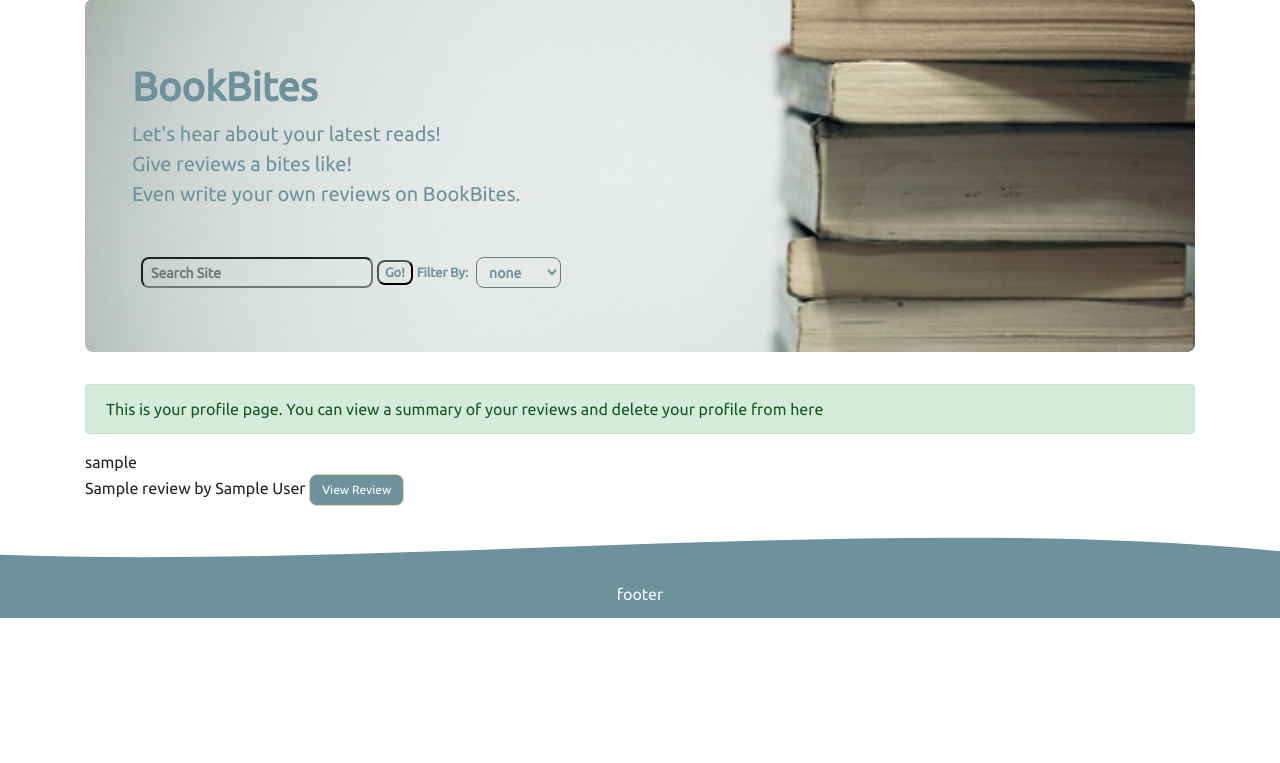
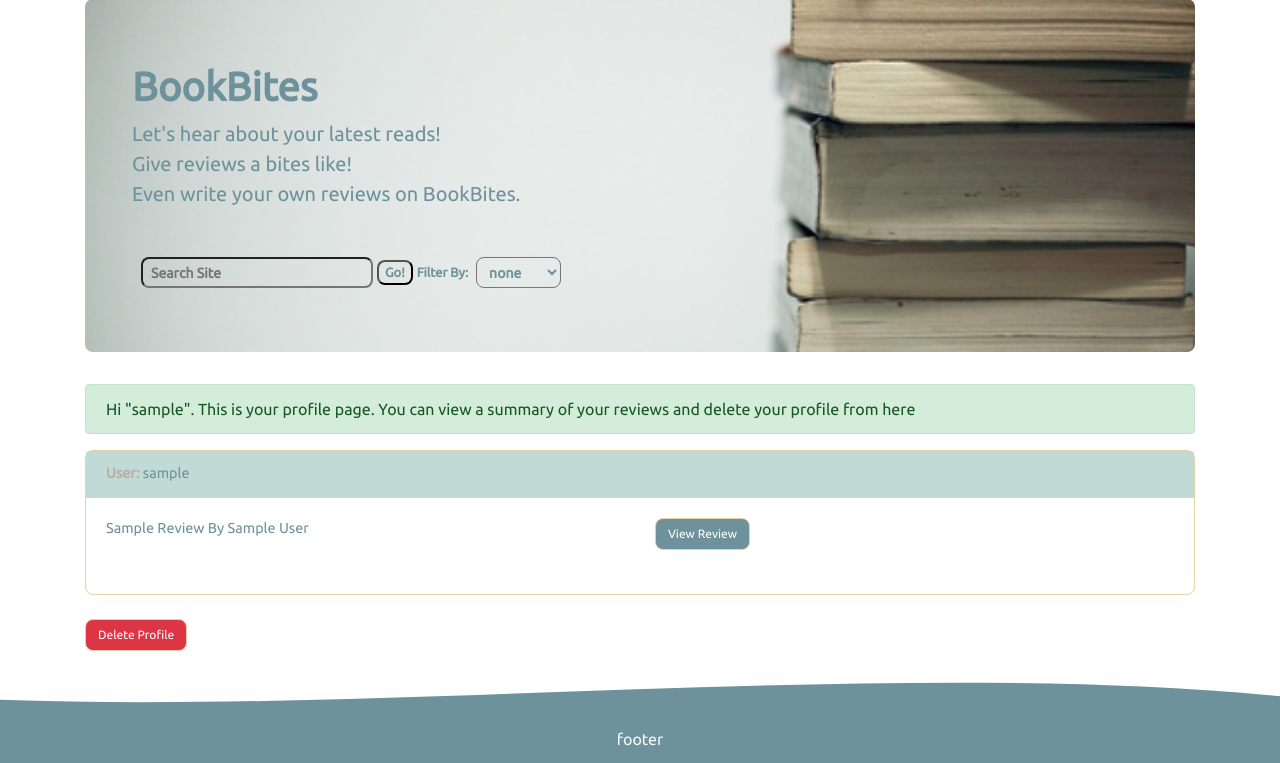
Before and after one commit to alimgee/book-review-milestone-project3, a Flask app: page /myprofile/ in a window 1280 px wide. Shown: the part 105-868 px from the top of the page. Before the commit the page ends 723 px from the top, so only its background shows below. Run offline with Flask 2, Linux system fonts and the light colour scheme; the visitor is signed in with stand-in values (Sample User, id 1); a database or web service that is not in the repository returns one stand-in record (values such as "Sample title"); some libraries are stand-ins or nearby versions.

Commit message:
Styling myprofile template and create delete profile route

```diff
--- a/app.py
+++ b/app.py
@@ -76,10 +76,11 @@ def my_profile():
     '''
     if 'logged' in session:
         # only let a logged in user edit their own profile page
-        flash('This is your profile page. You can view a summary' +
-              ' of your reviews and delete your profile from here',
-              'success')
         current_user = session['username']
+        flash('Hi "' + current_user + '". This is your profile ' +
+        'page. You can view a summary of your reviews and delete ' +
+        'your profile from here', 'success')
+
         # finding user based on login session
         find_user = mongo.db.users.find_one({'username': current_user})
         # setting db username to the current session username
@@ -90,8 +91,13 @@ def my_profile():
                                user = find_user)
     else:
         # if user is not logged in
-        flash('You need to be logged in to see your reviews', 'warning')
+        flash('You need to be logged in to see your profile', 'warning')
         return redirect(url_for('login'))
+
+@app.route('/deleteprofile/<id>', methods=['GET', 'POST'])
+def delete_profile(id):
+    flash ('in delete profile')
+    return redirect(url_for('index'))
 
 
 @app.route('/upvote/<id>', methods=['GET', 'POST'])
--- a/templates/myprofile.html
+++ b/templates/myprofile.html
@@ -1,18 +1,54 @@
 {% extends 'base.html' %}
 {% block content%}
 
-{{ user.username }}
 
-{% for review in reviews %}
-<div>{{review.book_title }} by {{ review.author}}
-        <a class="btn btn-info" target="_blank"
-        href=" {{ url_for('review', id=review._id ) }} ">View Review</a>
+<div class="card mb-4">
+    <div class="card-header reviewer"><span class="review-title "><strong>User:</strong></span> {{ user.username }}
+    </div>
+    <div class="card-body">
+        {% for review in reviews %}
+        <div class="row mb-4">
 
+            <div class="col-12 col-sm-6"><span class="text-capitalize"> {{review.book_title }} by {{ review.author}}
+                </span>
+            </div>
+
+            <div class="col-12 col-sm-6">
+                <a class="btn btn-info" target="_blank" href=" {{ url_for('review', id=review._id ) }} ">View Review</a>
+            </div>
+        </div>
+        {% endfor %}
+    </div>
 </div>
 
-{% endfor %}
-
-
+<div class="row">
+    <div class="col-12">
+        <button type="button" class="btn btn-danger" data-toggle="modal" data-target="#deleteModal">Delete Profile </button>
+    </div>
+</div>
+ <!-- Modal for delete a review -->
+ <div class="modal fade" id="deleteModal" tabindex="-1" role="dialog" aria-labelledby="deleteModalLabel" aria-hidden="true">
+        <div class="modal-dialog" role="document">
+          <div class="modal-content">
+            <div class="modal-header">
+              <h5 class="modal-title text-danger" id="deleteModalLabel"><strong>Delete Profile - Warning!!</strong></h5>
+              <button type="button" class="close" data-dismiss="modal" aria-label="Close">
+                <span aria-hidden="true">&times;</span>
+              </button>
+            </div>
+            <div class="modal-body">
+              <p>You are about to delete your entire profile </strong></span></p>
+              <p class="text-danger"><strong>Are you sure? This will remove all reviews you have posted also.</strong></p>
+              <p class="text-danger">You cannot retrieve the details of these reviews once deleted.</p>
+            </div>
+            <div class="modal-footer">
+              <button type="button" class="btn btn-secondary" data-dismiss="modal">Cancel</button>
+              <!--<button type="button" class="btn btn-primary">Save changes</button-->
+              <a href=" {{ (url_for('delete_profile', id=user._id )) }} " class="btn btn-danger" >Delete Review</a>
+            </div>
+          </div>
+        </div>
+      </div>
 
 
 
```
